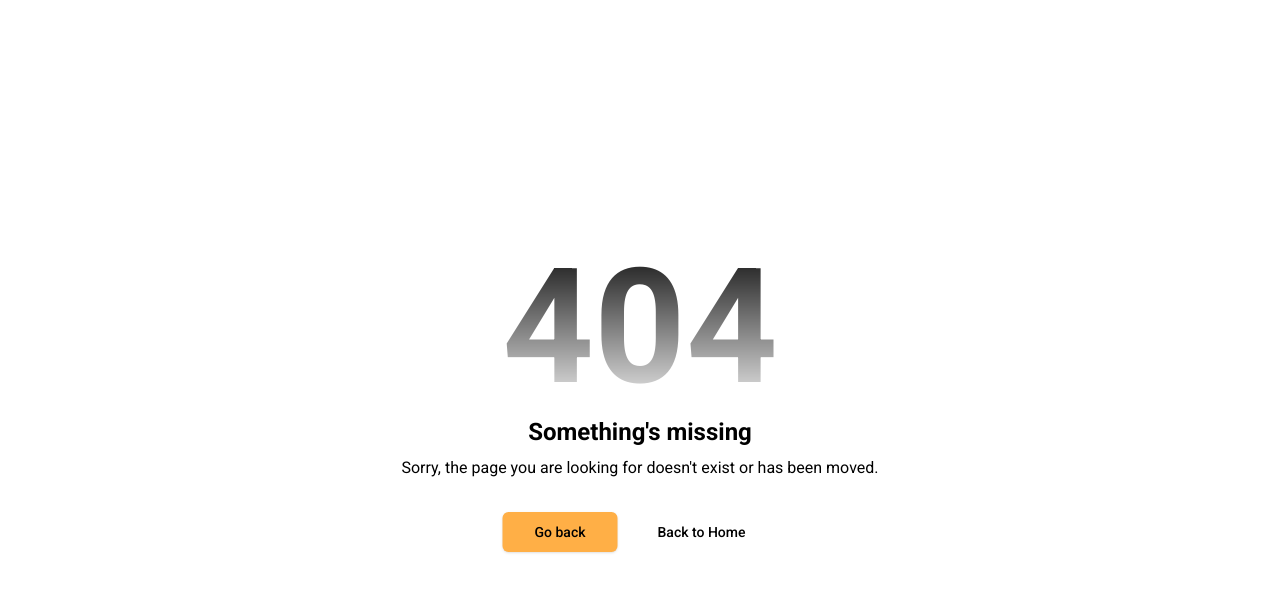
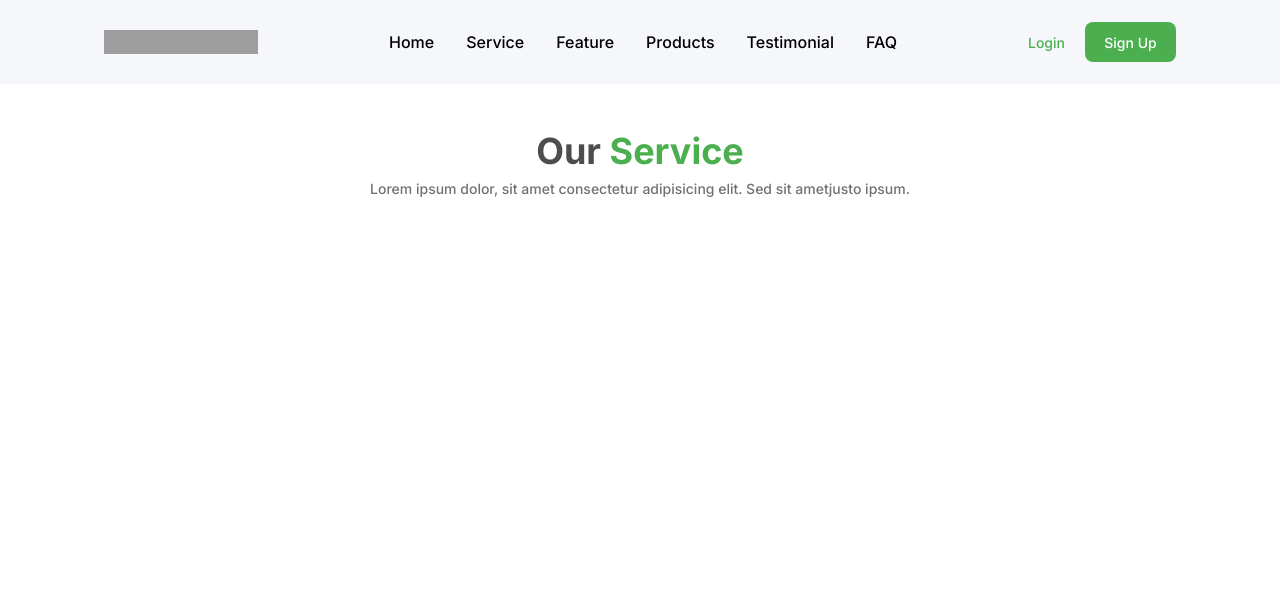
Before and after one commit to teksaglobalindonesia/next-tj-2025, a Next.js app: page /service in a window 1280 px wide. Before the commit this address had no page. Shown: the top 592 px of the page. Built offline with nearby package versions, Linux system fonts and the light colour scheme; grey boxes are pictures that could not be loaded.

Commit message:
Update | Service: Simple-Hero

```diff
--- /dev/null
+++ b/app/service/page.tsx
@@ -0,0 +1,12 @@
+
+import SimpleHero from "../../components/custom/simple-hero";
+import Header from "@/components/custom/header";
+
+export default function Page() {
+    return (
+       <main>
+        <Header />
+        <SimpleHero />
+       </main>
+    );
+}
--- /dev/null
+++ b/components/custom/simple-hero.tsx
@@ -0,0 +1,8 @@
+export default function SimpleHero() {
+    return (
+       <div className="flex flex-col items-center justify-center bg-white px-[104px] py-[40px]">
+          <h2 className="text-neutral-dgrey text-[36px] font-inter text-center font-semibold">Our <span className="text-brand-primary">Service</span></h2>
+          <p className="font-inter text-neutral-grey text-[14px]">Lorem ipsum dolor, sit amet consectetur adipisicing elit. Sed sit ametjusto ipsum.</p>
+       </div>
+    );
+}
```
